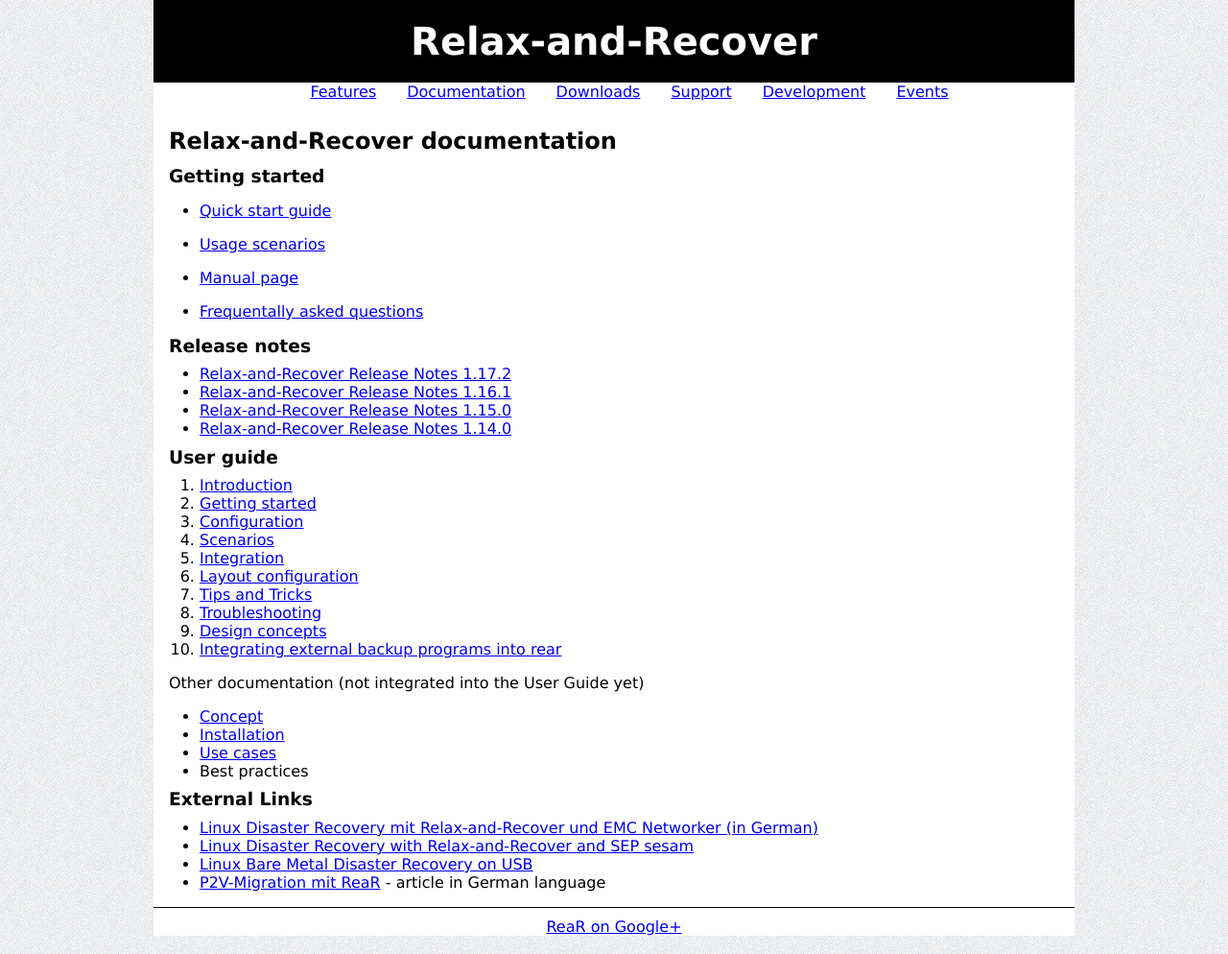
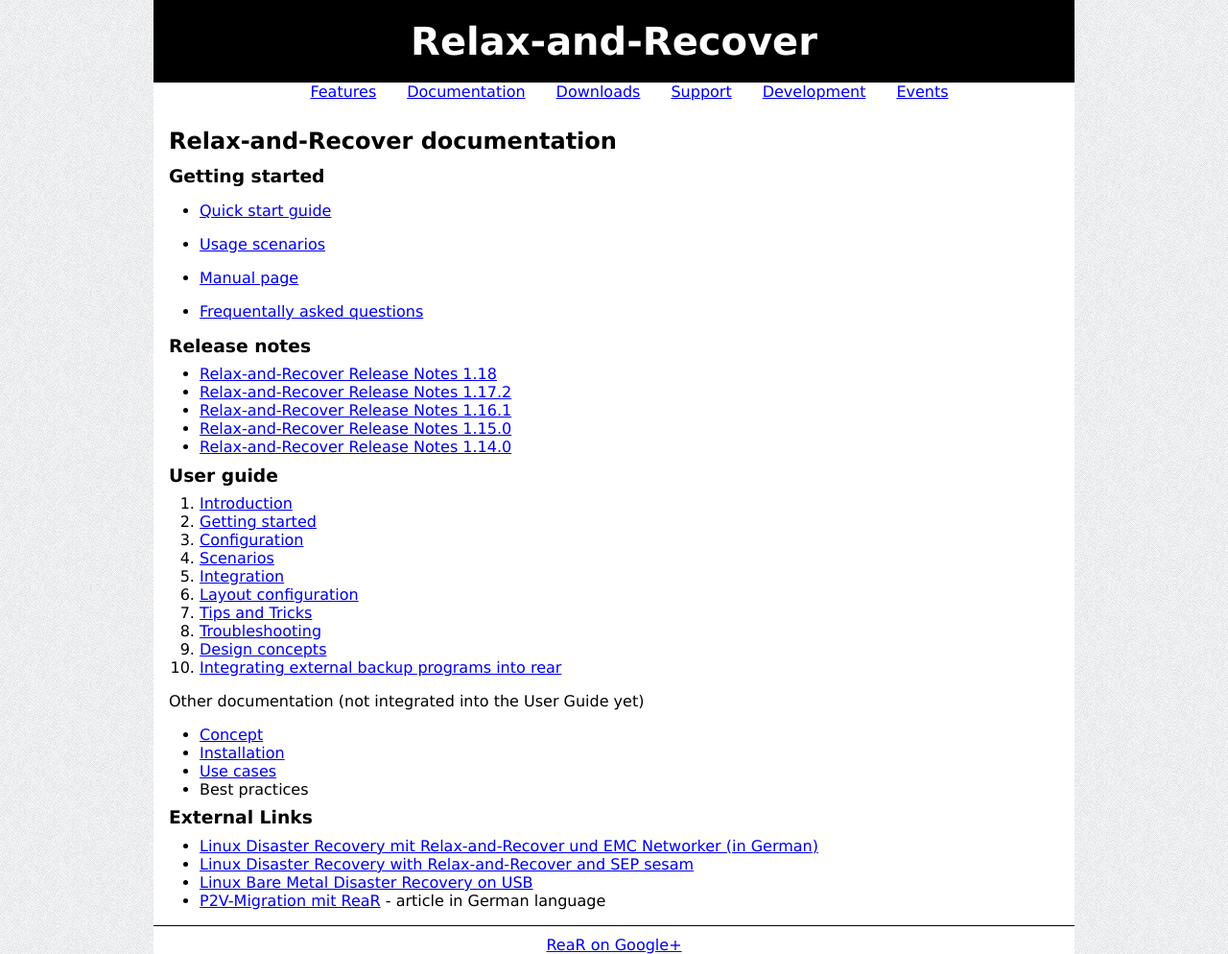
Before and after one commit to rear/rear.github.com, a Jekyll site: the page built from documentation/index.md, in a window 1280 px wide. Shown: the whole page at 96% size. Built offline with Jekyll 4.4.1, drawn with Linux system fonts in a browser that asks for light colours; comment, search, counter and statistics services are not loaded.

Commit message:
link release notes rear-1.18 into documentation index

```diff
--- a/documentation/index.md
+++ b/documentation/index.md
@@ -17,6 +17,7 @@
 
 ### Release notes
 
+ - [Relax-and-Recover Release Notes 1.18](http://relax-and-recover.org/documentation/release-notes-1-18)
  - [Relax-and-Recover Release Notes 1.17.2](http://relax-and-recover.org/documentation/release-notes-1-17)
  - [Relax-and-Recover Release Notes 1.16.1](http://relax-and-recover.org/documentation/release-notes-1-16)
  - [Relax-and-Recover Release Notes 1.15.0](http://relax-and-recover.org/documentation/release-notes-1-15)
```
